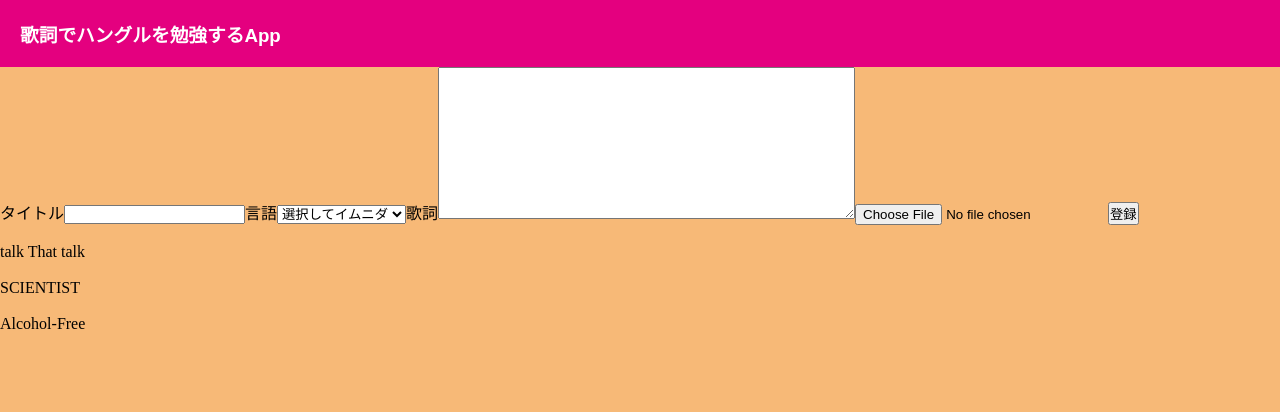
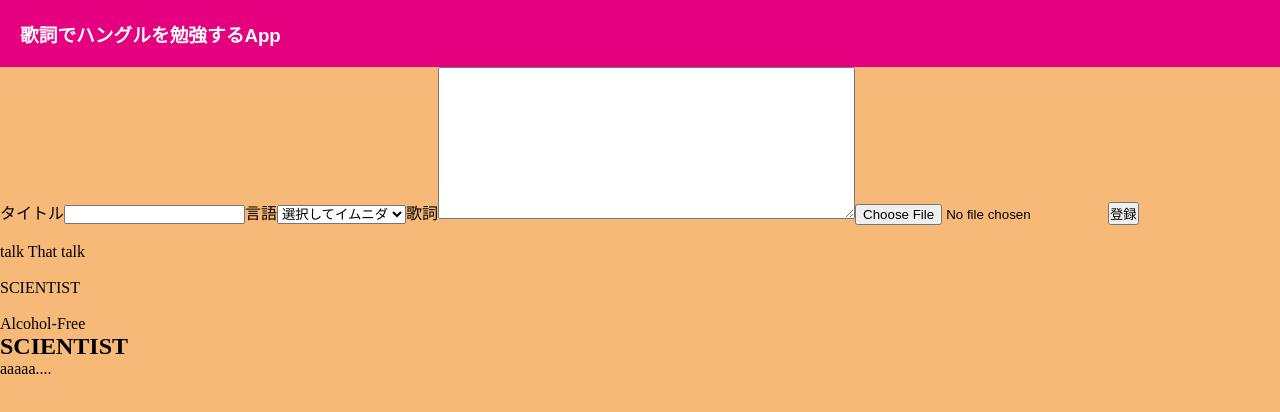
Before and after one commit to pchm13/studyHangul, a React (Create React App) app: page / in a window 1280 px wide. Shown: the top 412 px of the page. Built offline with nearby package versions, Linux system fonts and the light colour scheme.

Commit message:
歌詞表示部分作成

```diff
--- a/src/App.jsx
+++ b/src/App.jsx
@@ -19,27 +19,35 @@ const App = () => {
                 </select>
                 <label for="lyric">歌詞</label>
                 <textarea id="lyric" rows="10" cols="50"></textarea>
+                {/* todo ジャケ写用意 */}
                 <label for="photo"></label>
                 <input type="file" id="photo" accept=".png, .jpeg" />
                 <input type="submit" value="登録" />
             </form>
         </div>
 
-        <div class="songs">
+        <div class="choiceArea">
             <div class="song">
-                {/* todo ジャケ写用意 */}
-                <img src="" />
-                {/* 登録曲名 */}
-                <p>talk That talk</p>
+                {/* ジャケ写表示 */}
+                <img class="photo" src="" />
+                {/* 登録曲名表示 */}
+                <p class="title">talk That talk</p>
             </div>
             <div class="song">
-                <img src="" />
-                <p>SCIENTIST</p>
+                <img class="photo" src="" />
+                <p class="title">SCIENTIST</p>
             </div>
             <div class="song">
-                <img src="" />
-                <p>Alcohol-Free</p>
+                <img class="photo" src="" />
+                <p class="title">Alcohol-Free</p>
             </div>
+        </div>
+
+        <div class="detailArea">
+            {/* 登録曲名表示 */}
+            <h2 class="title">SCIENTIST</h2>
+            {/* 登録歌詞表示 */}
+            <div class="lyric">aaaaa....</div>
         </div>
     </>
   );
```
